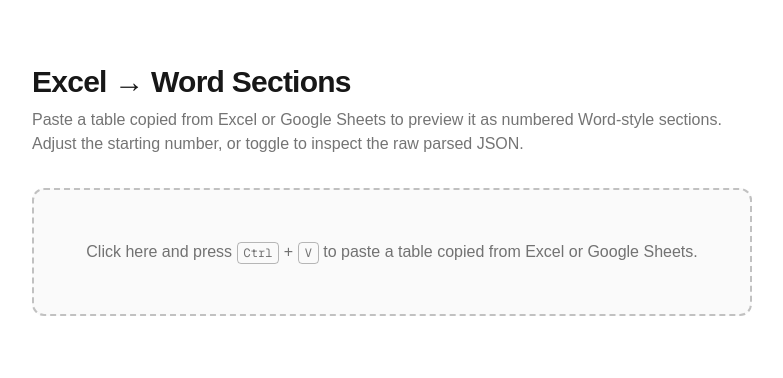
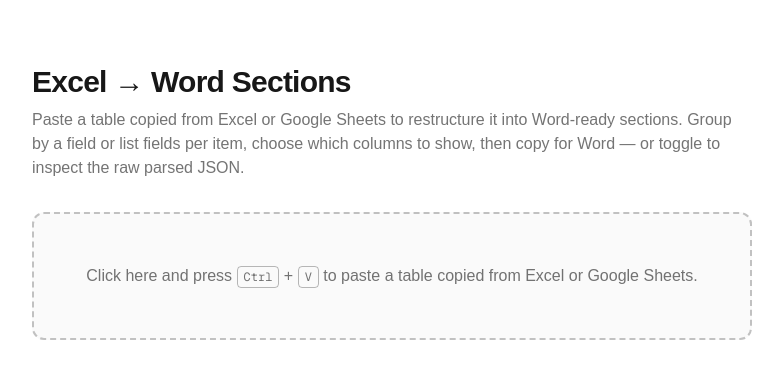
Before and after one commit to maybiiLen/Excel-Parser-, a Next.js app: page / in a window 1280 px wide. Shown: the top 378 px of the page, without its empty margins (248-1031 px from the left). Built offline with nearby package versions, Linux system fonts and the light colour scheme.

Commit message:
doc update

```diff
--- a/app/layout.tsx
+++ b/app/layout.tsx
@@ -15,7 +15,7 @@
 export const metadata: Metadata = {
   title: "Excel → Word Sections",
   description:
-    "Convert pasted Excel tables into formatted, numbered Word-document sections.",
+    "Convert pasted Excel tables into readable, Word-ready document sections.",
 };
 
 export default function RootLayout({
--- a/app/page.tsx
+++ b/app/page.tsx
@@ -8,9 +8,10 @@
           Excel &rarr; Word Sections
         </h1>
         <p className="text-foreground/60">
-          Paste a table copied from Excel or Google Sheets to preview it as
-          numbered Word-style sections. Adjust the starting number, or toggle to
-          inspect the raw parsed JSON.
+          Paste a table copied from Excel or Google Sheets to restructure it into
+          Word-ready sections. Group by a field or list fields per item, choose
+          which columns to show, then copy for Word &mdash; or toggle to inspect
+          the raw parsed JSON.
         </p>
       </header>
       <PasteInput />
```
Also changed, not shown: 5 other files (tests, documents, lock files or other folders).
